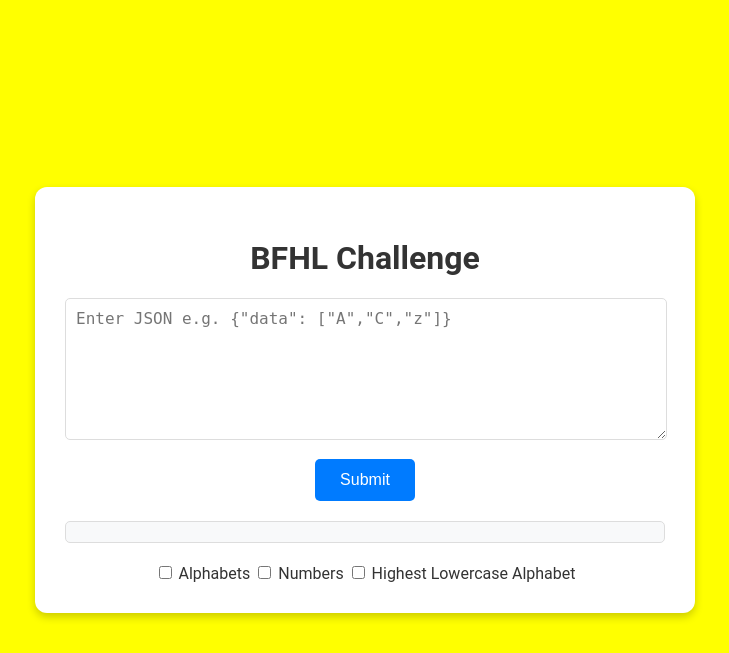
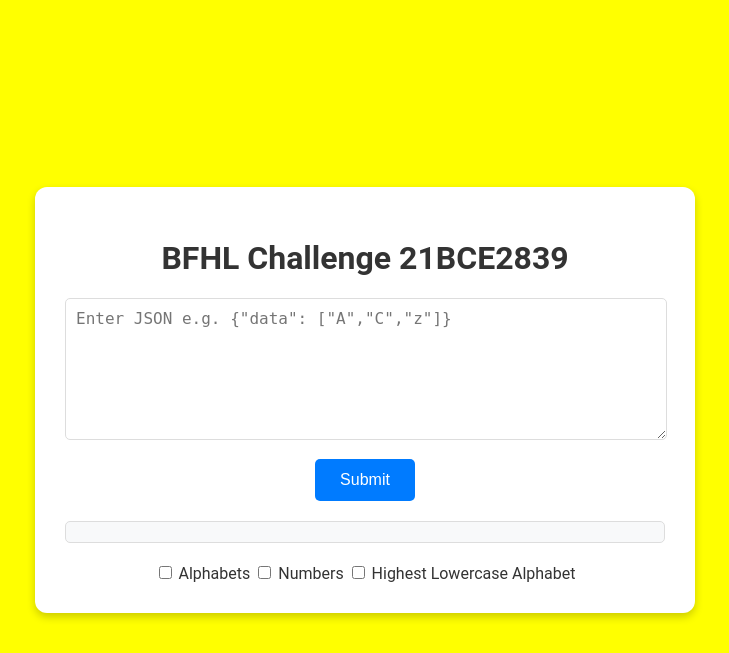
Before and after one commit to Krishnaa2704/baj, a Flask app: page / in a window 1280 px wide. Shown: the top 653 px of the page, without its empty margins (275-1004 px from the left). Run offline with Flask 2, Linux system fonts and the light colour scheme.

Commit message:
Update index.html

```diff
--- a/flask_bfhl/templates/index.html
+++ b/flask_bfhl/templates/index.html
@@ -3,12 +3,12 @@
 <head>
     <meta charset="UTF-8">
     <meta name="viewport" content="width=device-width, initial-scale=1.0">
-    <title>BFHL Challenge 21BCE2839</title>
+    <title>BFHL Challenge </title>
     <link rel="stylesheet" href="{{ url_for('static', filename='styles.css') }}">
 </head>
 <body>
     <div class="container">
-        <h1>BFHL Challenge</h1>
+        <h1>BFHL Challenge 21BCE2839</h1>
         <textarea id="jsonInput" placeholder='Enter JSON e.g. {"data": ["A","C","z"]}'></textarea>
         <button onclick="submitData()">Submit</button>
         <div id="response"></div>
```
